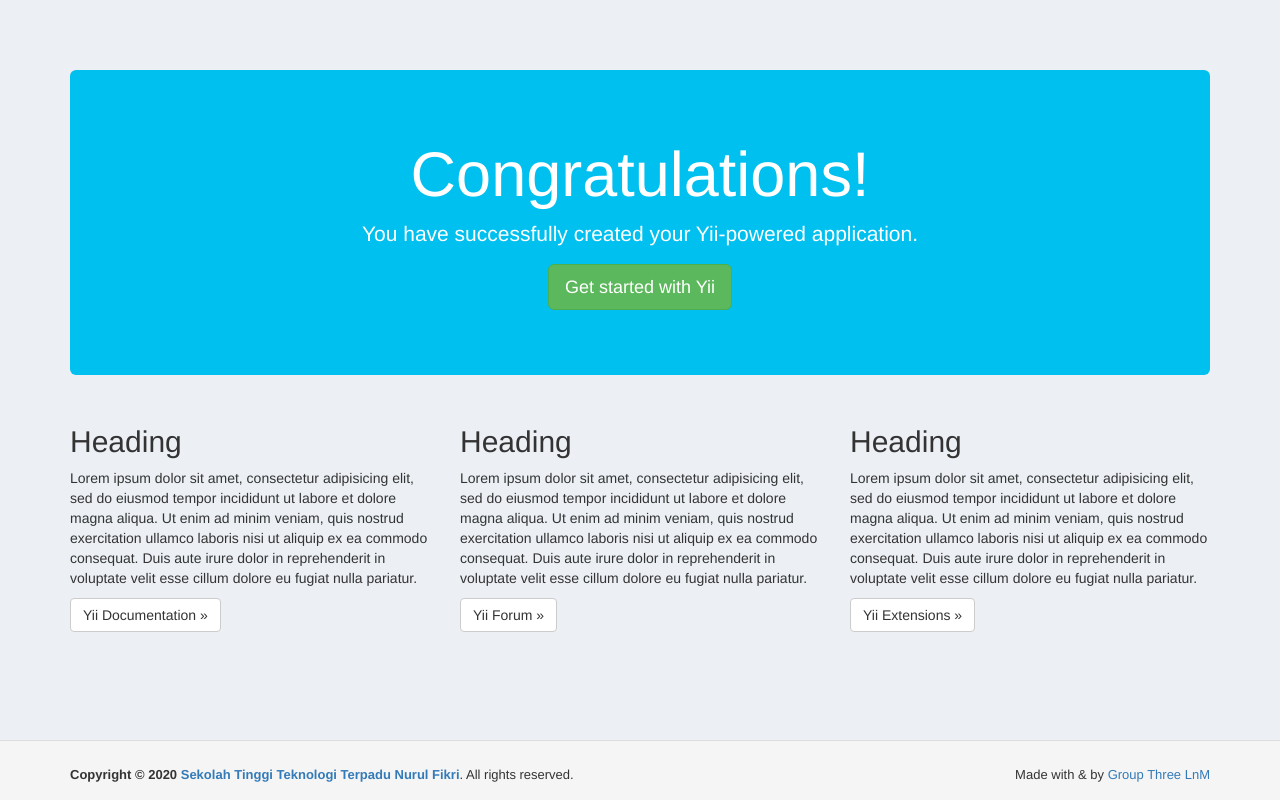
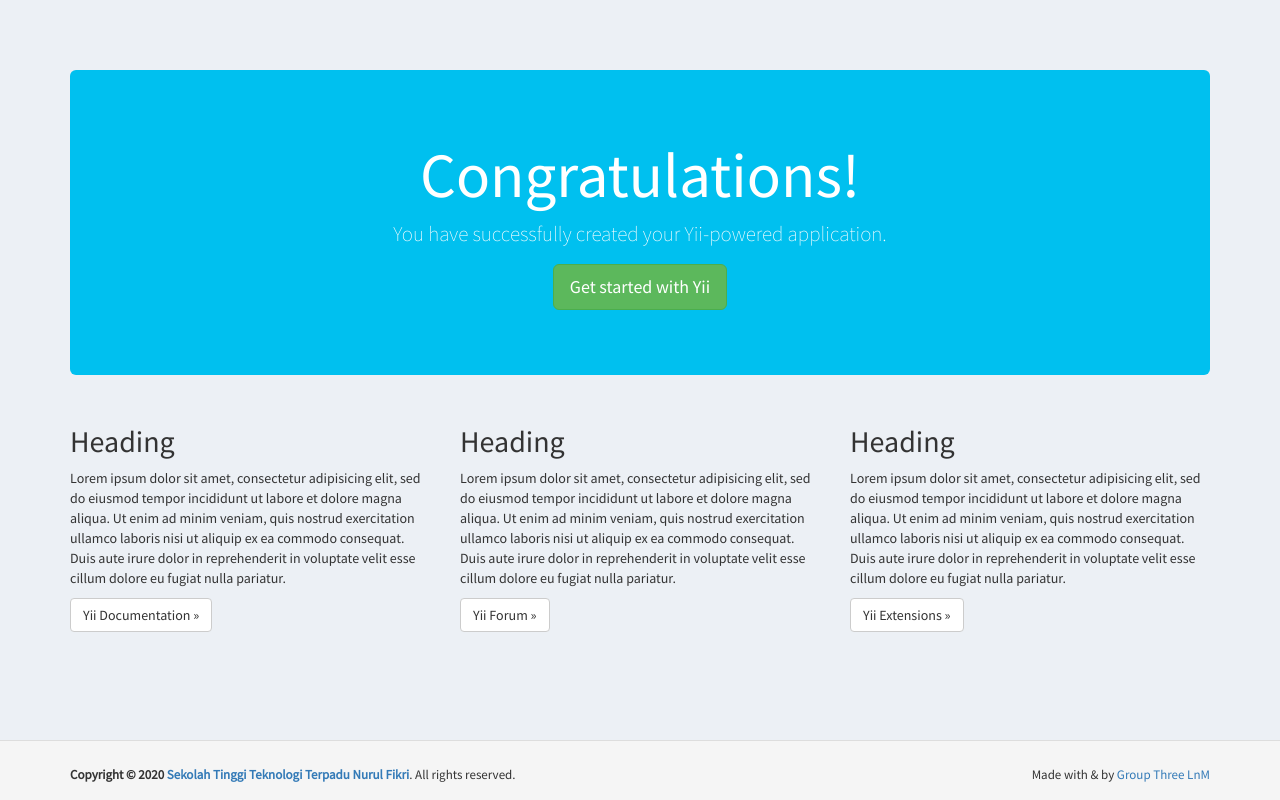
Before and after one commit to zulkiflijufri/link-n-match, a Yii app: template views/site/index.php in a window 1280 px wide. Run offline with PHP 8.4 and a stand-in for Yii, Linux system fonts and the light colour scheme; the template is opened without the code that fills it, so the values that code supplies are empty; some libraries are stand-ins or nearby versions.

Commit message:
Update font

```diff
--- a/web/css/site.css
+++ b/web/css/site.css
@@ -1,5 +1,8 @@
+@import url('https://fonts.googleapis.com/css2?family=Source+Sans+Pro:wght@200;300;400&display=swap');
+
 html,
 body {
+  font-family: 'Source Sans Pro';
   height: 100%;
 }
 
```
